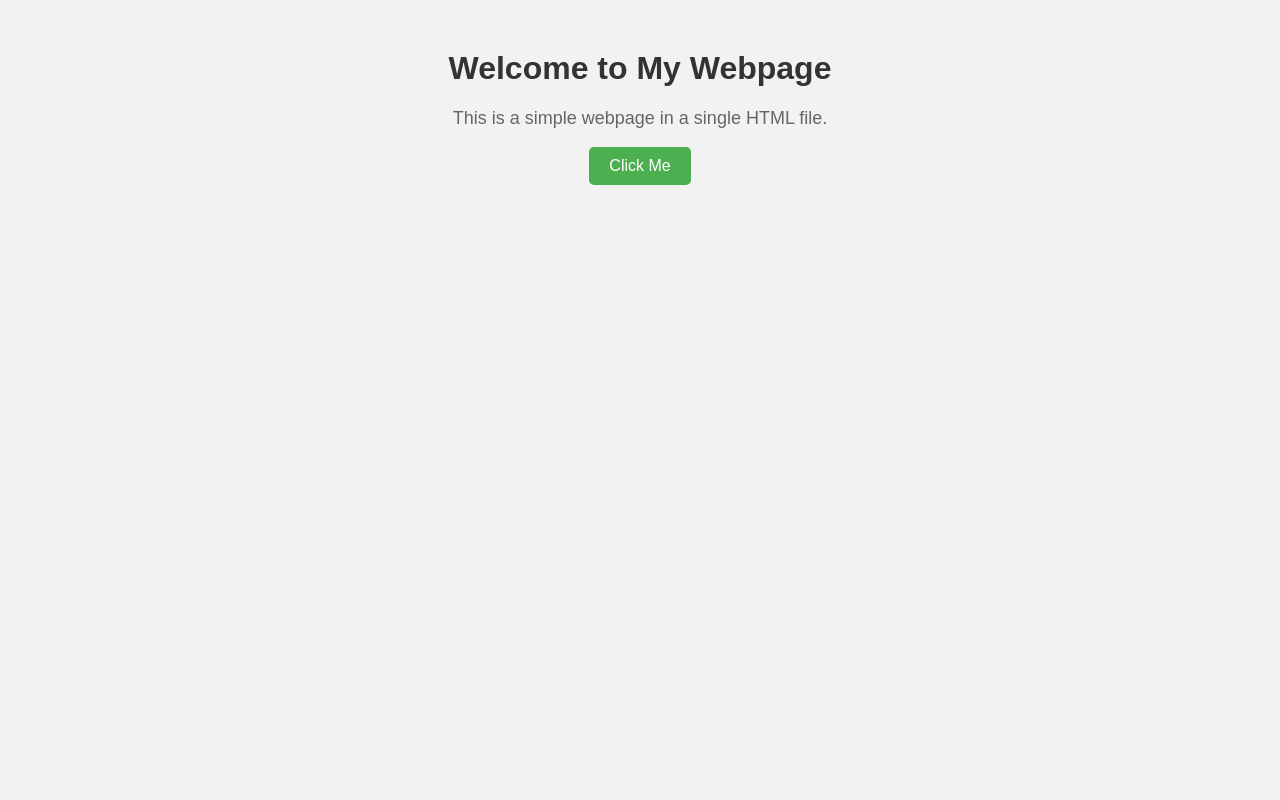
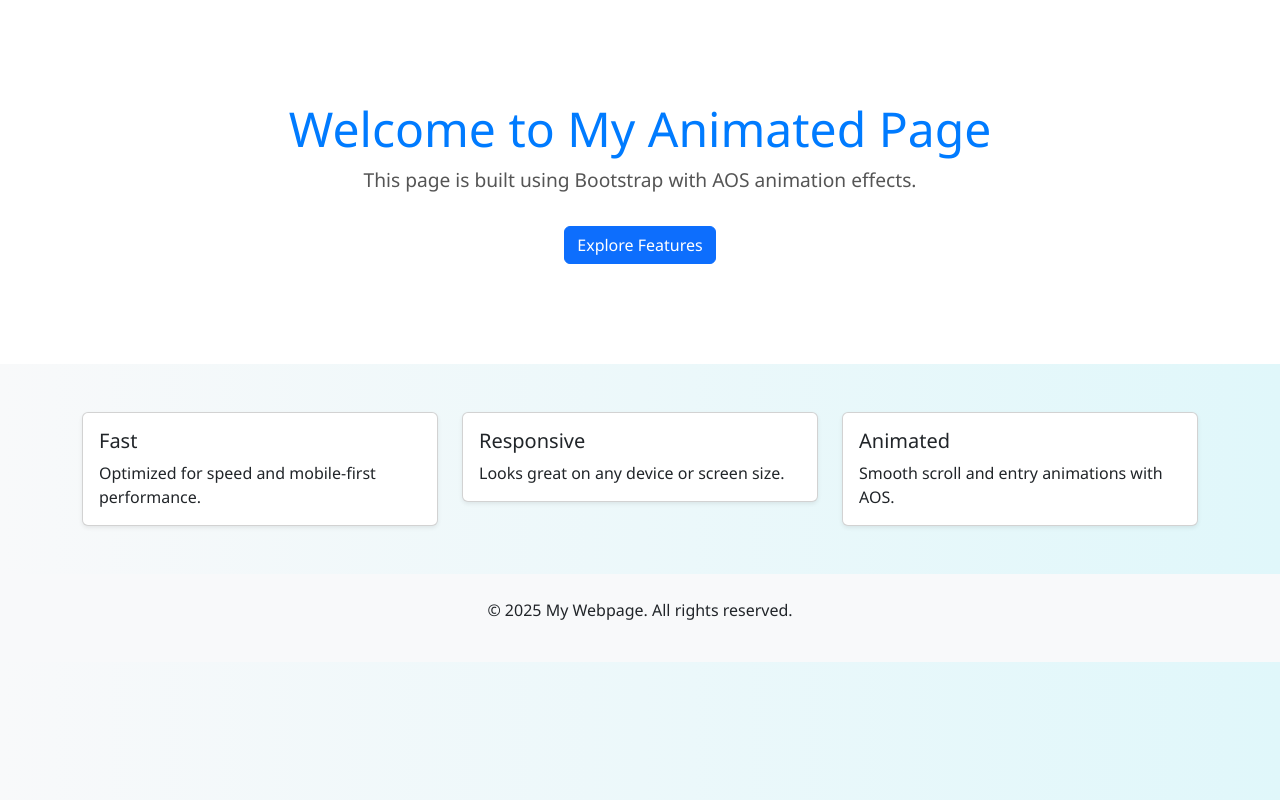
Before and after one commit to tm-shivashankara/SampleWeb, a plain HTML site: page index.html in a window 1280 px wide. Drawn offline with nearby package versions, Linux system fonts and the light colour scheme.

Commit message:
Update index.html

```diff
--- a/index.html
+++ b/index.html
@@ -2,38 +2,87 @@
 <html lang="en">
 <head>
   <meta charset="UTF-8">
-  <title>My Simple Webpage</title>
+  <title>Animated Bootstrap Page</title>
+  <meta name="viewport" content="width=device-width, initial-scale=1">
+
+  <!-- Bootstrap 5 CSS -->
+  <link href="https://cdn.jsdelivr.net/npm/bootstrap@5.3.0/dist/css/bootstrap.min.css" rel="stylesheet">
+
+  <!-- AOS Animation CSS -->
+  <link href="https://cdn.jsdelivr.net/npm/aos@2.3.4/dist/aos.css" rel="stylesheet">
+
   <style>
     body {
-      font-family: Arial, sans-serif;
+      background: linear-gradient(to right, #f8f9fa, #e0f7fa);
+      font-family: 'Segoe UI', sans-serif;
+    }
+    .hero {
+      padding: 100px 20px;
       text-align: center;
-      margin: 50px;
-      background-color: #f2f2f2;
+      background-color: #ffffff;
     }
-    h1 {
-      color: #333;
+    .hero h1 {
+      font-size: 3rem;
+      color: #007bff;
     }
-    p {
-      font-size: 18px;
-      color: #666;
+    .hero p {
+      font-size: 1.2rem;
+      color: #555;
     }
-    button {
-      padding: 10px 20px;
-      font-size: 16px;
-      background-color: #4CAF50;
-      color: white;
-      border: none;
-      border-radius: 5px;
-      cursor: pointer;
-    }
-    button:hover {
-      background-color: #45a049;
+    .card:hover {
+      transform: scale(1.05);
+      transition: 0.4s ease;
     }
   </style>
 </head>
 <body>
-  <h1>Welcome to My Webpage</h1>
-  <p>This is a simple webpage in a single HTML file.</p>
-  <button onclick="alert('Hello! You clicked the button.')">Click Me</button>
+
+  <!-- Hero Section -->
+  <div class="hero" data-aos="fade-up">
+    <h1>Welcome to My Animated Page</h1>
+    <p>This page is built using Bootstrap with AOS animation effects.</p>
+    <a href="#features" class="btn btn-primary mt-3">Explore Features</a>
+  </div>
+
+  <!-- Features Section -->
+  <div class="container py-5" id="features">
+    <div class="row g-4">
+      <div class="col-md-4" data-aos="fade-right">
+        <div class="card shadow-sm p-3">
+          <h5 class="card-title">Fast</h5>
+          <p class="card-text">Optimized for speed and mobile-first performance.</p>
+        </div>
+      </div>
+      <div class="col-md-4" data-aos="fade-up">
+        <div class="card shadow-sm p-3">
+          <h5 class="card-title">Responsive</h5>
+          <p class="card-text">Looks great on any device or screen size.</p>
+        </div>
+      </div>
+      <div class="col-md-4" data-aos="fade-left">
+        <div class="card shadow-sm p-3">
+          <h5 class="card-title">Animated</h5>
+          <p class="card-text">Smooth scroll and entry animations with AOS.</p>
+        </div>
+      </div>
+    </div>
+  </div>
+
+  <!-- Footer -->
+  <footer class="text-center py-4 bg-light" data-aos="zoom-in">
+    <p>&copy; 2025 My Webpage. All rights reserved.</p>
+  </footer>
+
+  <!-- Bootstrap JS -->
+  <script src="https://cdn.jsdelivr.net/npm/bootstrap@5.3.0/dist/js/bootstrap.bundle.min.js"></script>
+
+  <!-- AOS Animation JS -->
+  <script src="https://cdn.jsdelivr.net/npm/aos@2.3.4/dist/aos.js"></script>
+  <script>
+    AOS.init({
+      duration: 1000,
+      once: true
+    });
+  </script>
 </body>
 </html>
```
